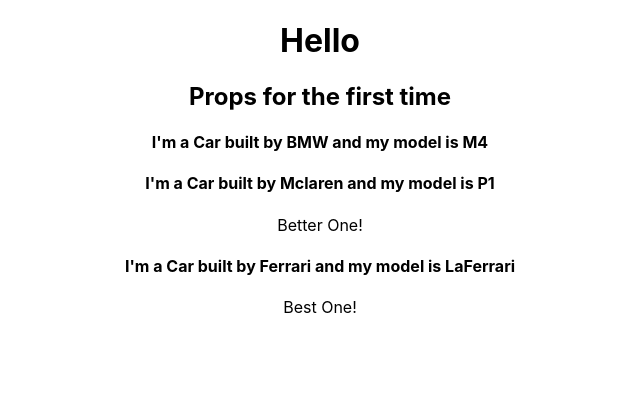
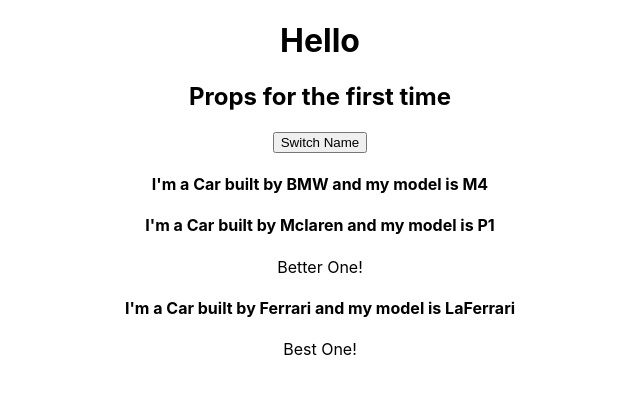
Before and after one commit to sultan-O7t9/react-complete-guide, a React (Create React App) app: page / in a window 1280 px wide. Shown: the top 394 px of the page, without its empty margins (320-960 px from the left). Built offline with nearby package versions, Linux system fonts and the light colour scheme.

Commit message:
Basic event handling
Added an event handler to the button in App Component.

```diff
--- a/src/App.js
+++ b/src/App.js
@@ -10,12 +10,16 @@
       { brand: "Ferrari", model: "LaFerrari" },
     ],
   };
+  switchNameHandler = () => {
+    console.log("Clicked");
+  };
 
   render() {
     return (
       <div className="App">
         <h1>Hello</h1>
         <h2>Props for the first time</h2>
+        <button onClick={this.switchNameHandler}>Switch Name</button>
         <Car
           brand={this.state.cars[0].brand}
           model={this.state.cars[0].model}
```
